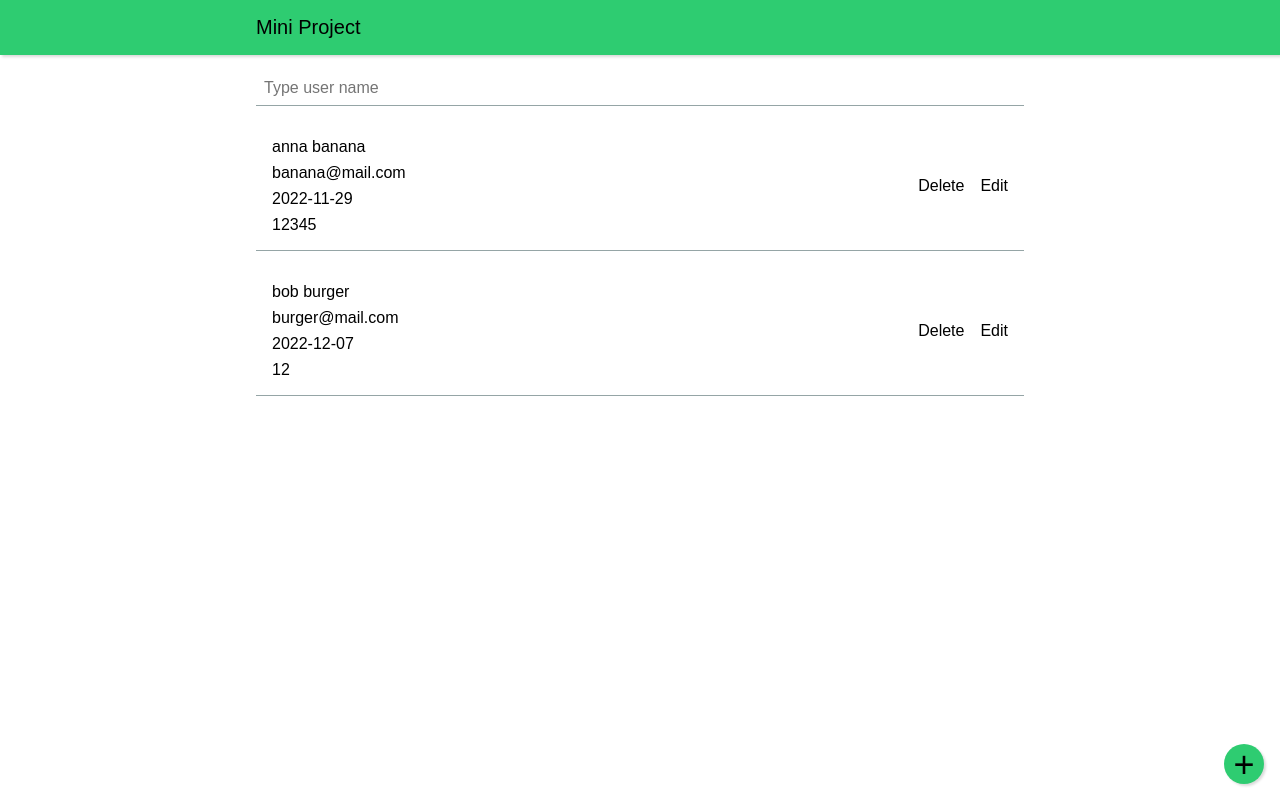
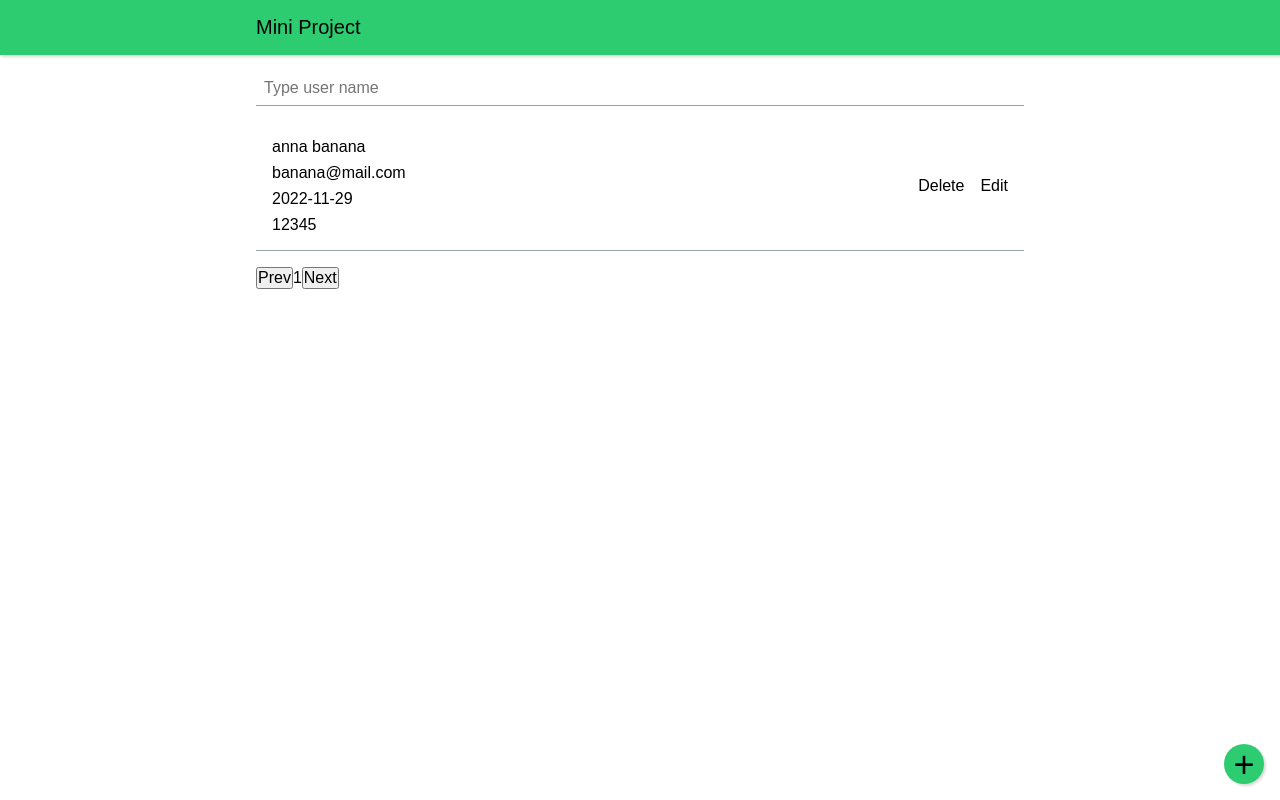
Before and after one commit to kovalov/user-list-mini-project, a React (Vite) app: page / in a window 1280 px wide. Built offline with nearby package versions, Linux system fonts and the light colour scheme; data requests are answered from the project's data file.

Commit message:
added raw pagination functionality

```diff
--- a/index.html
+++ b/index.html
@@ -2,7 +2,7 @@
 <html lang="en">
   <head>
     <meta charset="UTF-8" />
-    <link rel="icon" type="image/svg+xml" href="/vite.svg" />
+    <link rel="icon" type="image/svg+xml" href="" />
     <meta name="viewport" content="width=device-width, initial-scale=1.0" />
     <title>Vite + React</title>
   </head>
--- a/src/components/App.jsx
+++ b/src/components/App.jsx
@@ -22,8 +22,20 @@ export const App = () => {
     email: "",
     phone: "",
   });
+  const [isModalShown, setIsModalShown] = useState(false);
 
-  const [isModalShown, setIsModalShown] = useState(false);
+  const foundUsers = users.filter(
+    ({ first, last }) =>
+      first.toLowerCase().includes(searchQuery.toLowerCase()) ||
+      last.toLowerCase().includes(searchQuery.toLowerCase())
+  );
+
+  const [currentPage, setCurrentPage] = useState(1);
+  const [itemsPerPage] = useState(1);
+  const indexOfLastItem = currentPage * itemsPerPage;
+  const indexOfFirstItem = indexOfLastItem - itemsPerPage;
+  const currentItems = foundUsers.slice(indexOfFirstItem, indexOfLastItem);
+  const numberOfPages = Math.ceil(users.length / itemsPerPage);
 
   const url = "http://localhost:3000/users";
 
@@ -39,12 +51,6 @@ export const App = () => {
     getUsers();
   }, []);
 
-  const foundUsers = users.filter(
-    ({ first, last }) =>
-      first.toLowerCase().includes(searchQuery.toLowerCase()) ||
-      last.toLowerCase().includes(searchQuery.toLowerCase())
-  );
-
   return (
     <div className="App">
       {isLoaded && (
@@ -53,12 +59,16 @@ export const App = () => {
           <PageContent>
             <Search setSearchQuery={setSearchQuery} />
             <UserList
-              users={foundUsers}
+              users={currentItems}
               setUsers={setUsers}
               deleteUser={deleteItem}
               setIsModalShown={setIsModalShown}
               setSelectedUserId={setSelectedUserId}
               setIsAdd={setIsAdd}
+              searchQuery={searchQuery}
+              numberOfPages={numberOfPages}
+              currentPage={currentPage}
+              setCurrentPage={setCurrentPage}
             />
           </PageContent>
           <Modal
--- a/src/components/UserList.jsx
+++ b/src/components/UserList.jsx
@@ -7,6 +7,10 @@ export const UserList = ({
   setIsModalShown,
   setSelectedUserId,
   setIsAdd,
+  searchQuery,
+  numberOfPages,
+  currentPage,
+  setCurrentPage,
 }) => {
   const handleUserDelete = async (id) => {
     await deleteUser(id);
@@ -19,7 +23,16 @@ export const UserList = ({
     setIsAdd(false);
   };
 
+  const nextPage = () => {
+    if (currentPage !== numberOfPages) setCurrentPage(currentPage + 1);
+  };
+
+  const prevPage = () => {
+    if (currentPage !== 1) setCurrentPage(currentPage - 1);
+  };
+
   return users.length ? (
+    <>
       <ul className={styles.list}>
         {users.map((item) => (
           <li key={item.id} className={styles.listItem}>
@@ -46,6 +59,18 @@ export const UserList = ({
           </li>
         ))}
       </ul>
+      {!searchQuery && (
+        <div className="">
+          <button onClick={prevPage} className="">
+            Prev
+          </button>
+          <span className="">{currentPage}</span>
+          <button onClick={nextPage} className="">
+            Next
+          </button>
+        </div>
+      )}
+    </>
   ) : (
     <p>No users</p>
   );
```
Lines whose indentation alone changed are shown as unchanged.
